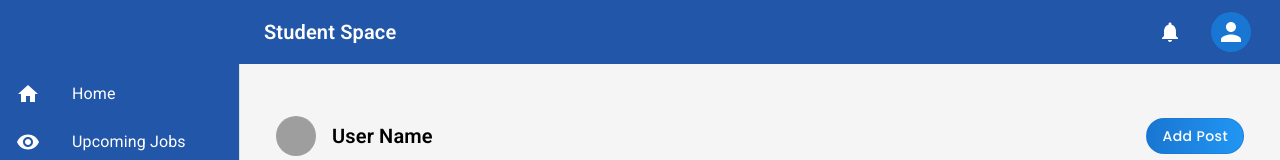
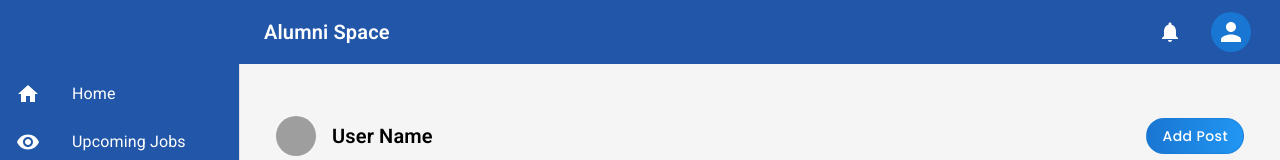
Before and after one commit to rohailrizwan/Duet-frontend, a React (Vite) app: page /profile in a window 1280 px wide. Shown: the top 160 px of the page. Built offline with nearby package versions, Linux system fonts and the light colour scheme; grey boxes are pictures that could not be loaded.

Commit message:
push my work

```diff
--- a/src/Pages/Profile/index.jsx
+++ b/src/Pages/Profile/index.jsx
@@ -4,7 +4,7 @@ import UpdateFaculty from '../Faculty/UpdateFaculty'
 import Alumnifaculty from '../Alumni/Alumnifaculty'
 
 function Profile() {
-  const type="Student"
+  const type="Alumni"
   return (
     <div>
       {
--- /dev/null
+++ b/src/apis/Alumni/route.js
@@ -0,0 +1,6 @@
+const Alumniroute = {
+ getProfile:"/user",
+ updateProfile:"/user",
+};
+
+export default Alumniroute;
--- a/src/routes/index.jsx
+++ b/src/routes/index.jsx
@@ -21,7 +21,7 @@ function ProtectedRoutes() {
   },[location?.pathname])
 
 
-  const type="Student"
+  const type="Alumni"
 
   const isProtected = (children, path) => {
     if (!user) {
```
Also changed, not shown: src/apis/Alumni/index.js (added, +16 -0 lines).
